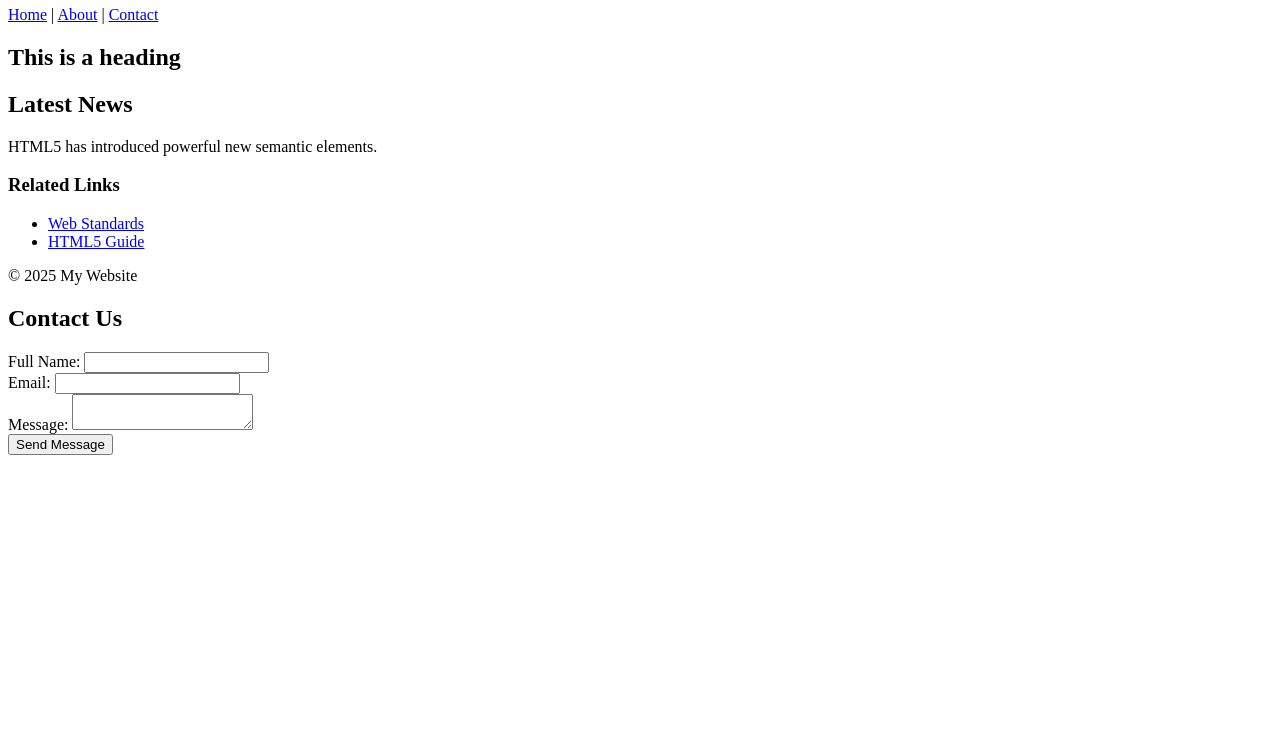
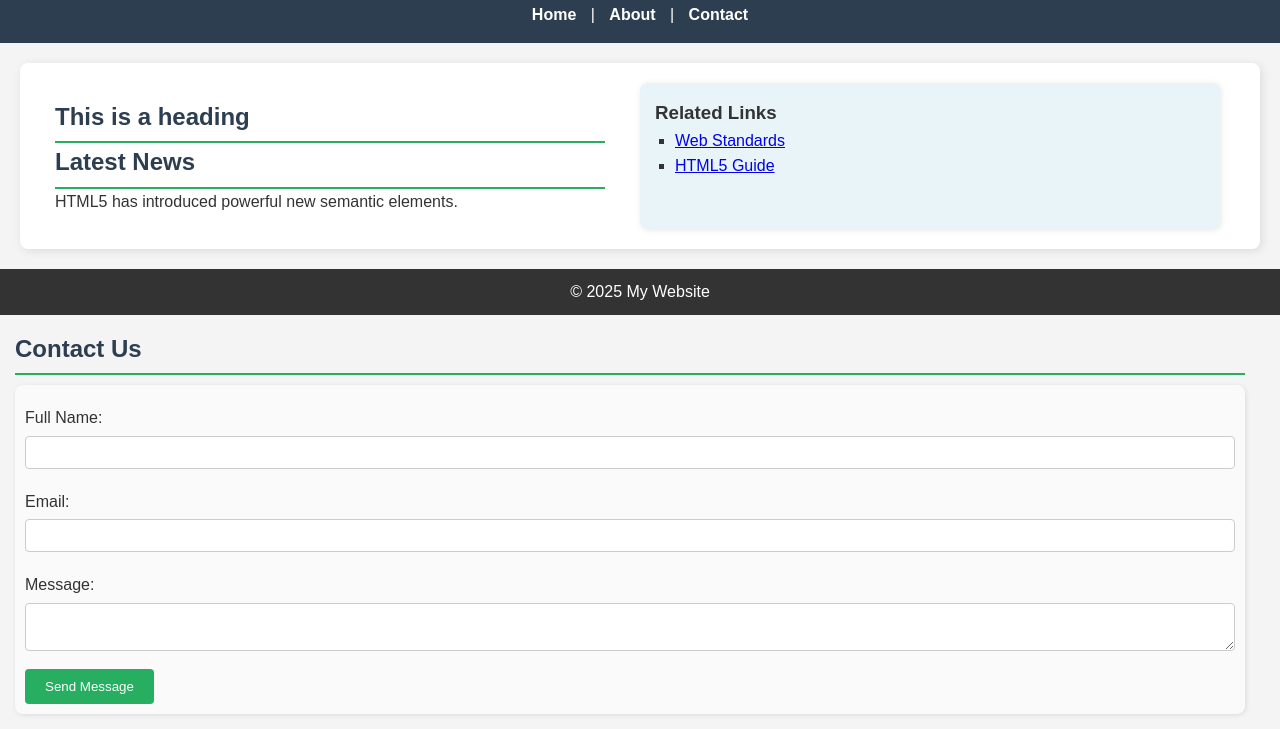
Before and after one commit to mathias-paradza/lab2-html, a plain HTML site: page Index.html in a window 1280 px wide. Shown: the part 74-803 px from the top of the page. Drawn offline with Linux system fonts and the light colour scheme.

Commit message:
adding styling

```diff
--- a/Index.html
+++ b/Index.html
@@ -4,6 +4,126 @@
     <meta charset="UTF-8">
     <meta name="viewport" content="width=device-width, initial-scale=1.0">
     <title>Week 2 Lab - Structured Web Page</title>
+    <style>
+        * {
+            margin: 0;
+            padding: 0;
+            box-sizing: border-box;
+        }
+
+        body {
+            font-family: 'Arial', sans-serif;
+            background-color: #f4f4f4;
+            color: #333;
+            line-height: 1.6;
+        }
+
+        header {
+            background-color: #2c3e50;
+            color: white;
+            padding: 15px 10px;
+            text-align: center;
+        }
+
+        nav a {
+            color: white;
+            text-decoration: none;
+            margin: 0 10px;
+            font-weight: bold;
+        }
+
+        main {
+            display: flex;
+            flex-wrap: wrap;
+            margin: 20px;
+            padding: 20px;
+            background-color: #fff;
+            border-radius: 8px;
+            box-shadow: 2px 2px 10px rgba(0, 0, 0, 0.1);
+        }
+
+        section, aside {
+            padding: 15px;
+            flex: 2;
+            margin-right: 20px;
+        }
+
+        aside {
+            background-color: #e8f4f8;
+            border-radius: 8px;
+            box-shadow: 1px 1px 6px rgba(0, 0, 0, 0.1);
+        }
+
+        ul {
+            list-style-type: square;
+            padding-left: 20px;
+        }
+
+        footer {
+            text-align: center;
+            background-color: #333;
+            color: white;
+            padding: 10px;
+            position: relative;
+        }
+
+        h1 {
+            margin-bottom: 10px;
+        }
+
+        h2 {
+            color: #2c3e50;
+            border-bottom: 2px solid #27ae60;
+            padding-bottom: 5px;
+        }
+
+        a:hover {
+            text-decoration: underline;
+            color: #27ae60;
+        }
+
+        form {
+            margin-top: 10px;
+            padding: 10px;
+            background-color: #fafafa;
+            border-radius: 8px;
+            box-shadow: 1px 1px 5px rgba(0, 0, 0, 0.1);
+        }
+
+        label {
+            display: block;
+            margin: 10px 0 5px;
+        }
+
+        input, textarea {
+            width: 100%;
+            padding: 8px;
+            margin-bottom: 10px;
+            border: 1px solid #ccc;
+            border-radius: 4px;
+        }
+
+        button {
+            background-color: #27ae60;
+            color: white;
+            border: none;
+            padding: 10px 20px;
+            cursor: pointer;
+            border-radius: 4px;
+        }
+
+        button:hover {
+            background-color: #219150;
+        }
+
+        .contact-section {
+            margin-top: 20px;
+            padding: 15px;
+            background-color: #fff;
+            border-radius: 8px;
+            box-shadow: 2px 2px 10px rgba(0, 0, 0, 0.1);
+        }
+    </style>
 </head>
 <body>
     <header>
```
